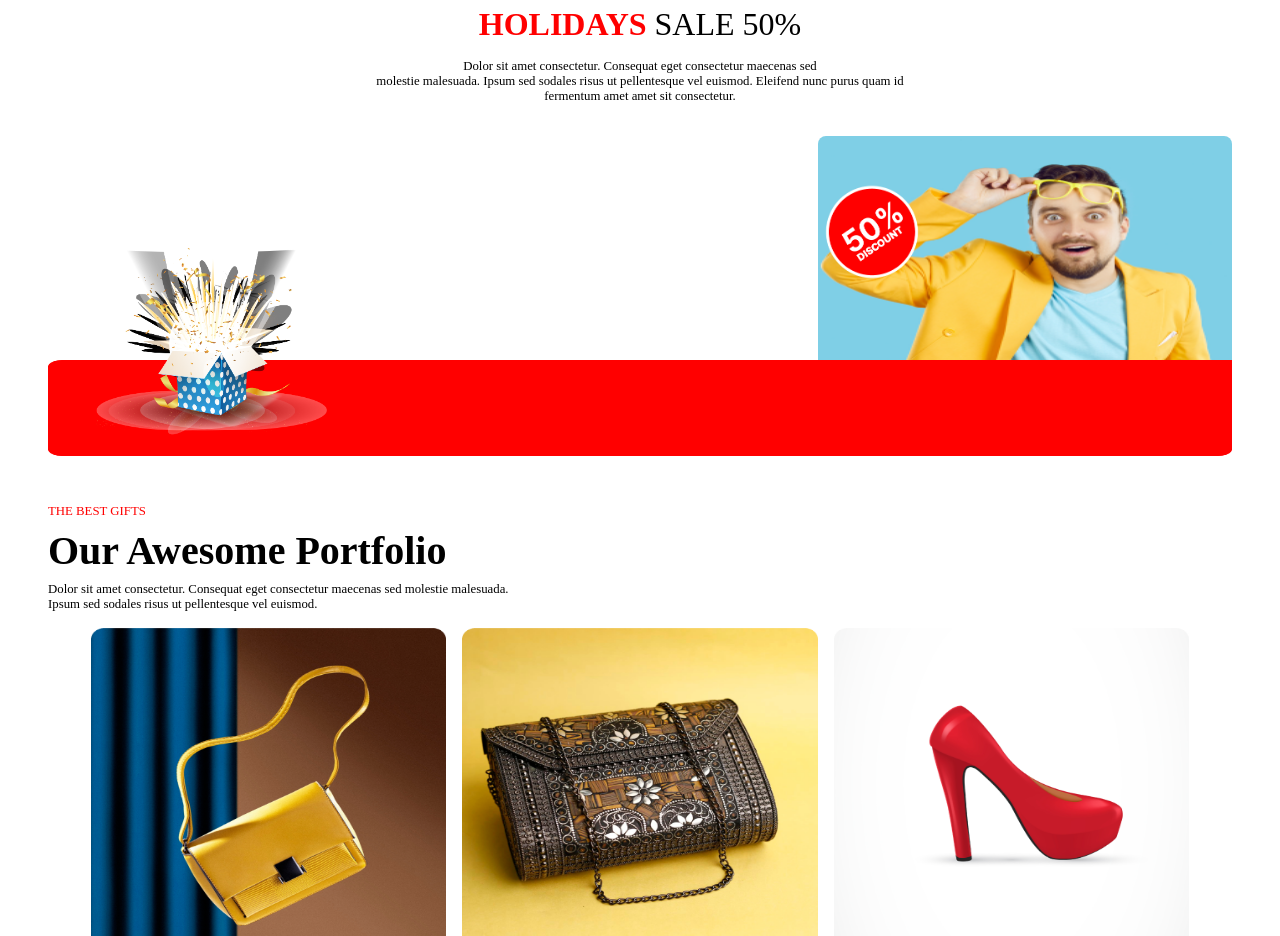
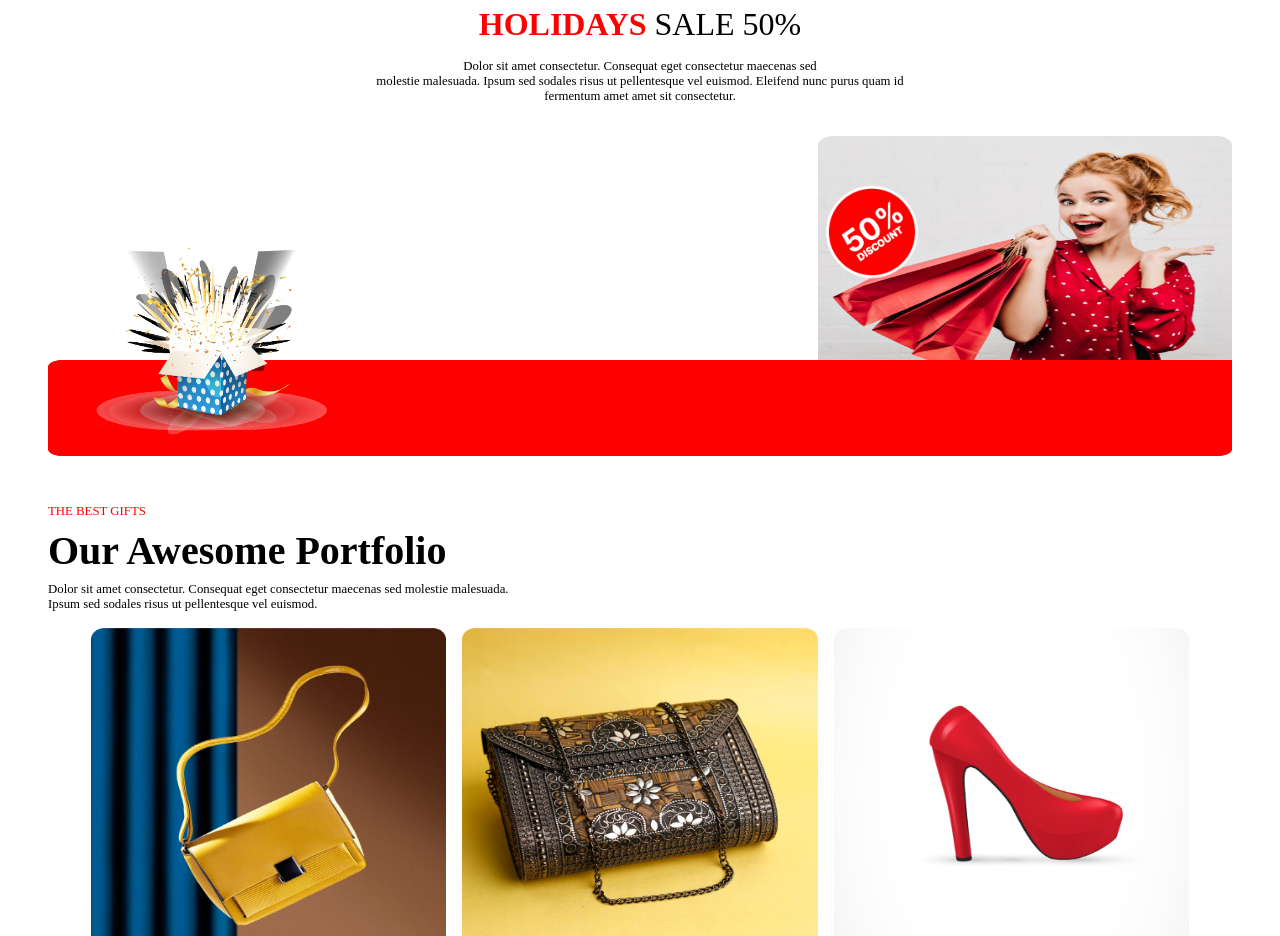
Before and after one commit to Hridoy-7759/New-Year-New-Mission, a plain HTML site: page index.html in a window 1280 px wide. Shown: the part 2060-2996 px from the top of the page. Drawn offline with Linux system fonts and the light colour scheme.

Commit message:
third commit

```diff
--- a/index.html
+++ b/index.html
@@ -66,7 +66,7 @@
     </div>
     <div class="saleImg">
         <img src="5_sale_box.png" alt="" class="box">
-        <img src="5_sale_human.png" alt="" class="human">
+        <img src="5_sale_human (2).png" alt="" class="human">
         <img src="5_sale_rectangle.png" alt="" class="bottom">
         <img src="5_sale.png" alt="" class="saleLogo">
     </div>
```
Also changed, not shown: 5_sale_human (2).png (added).
